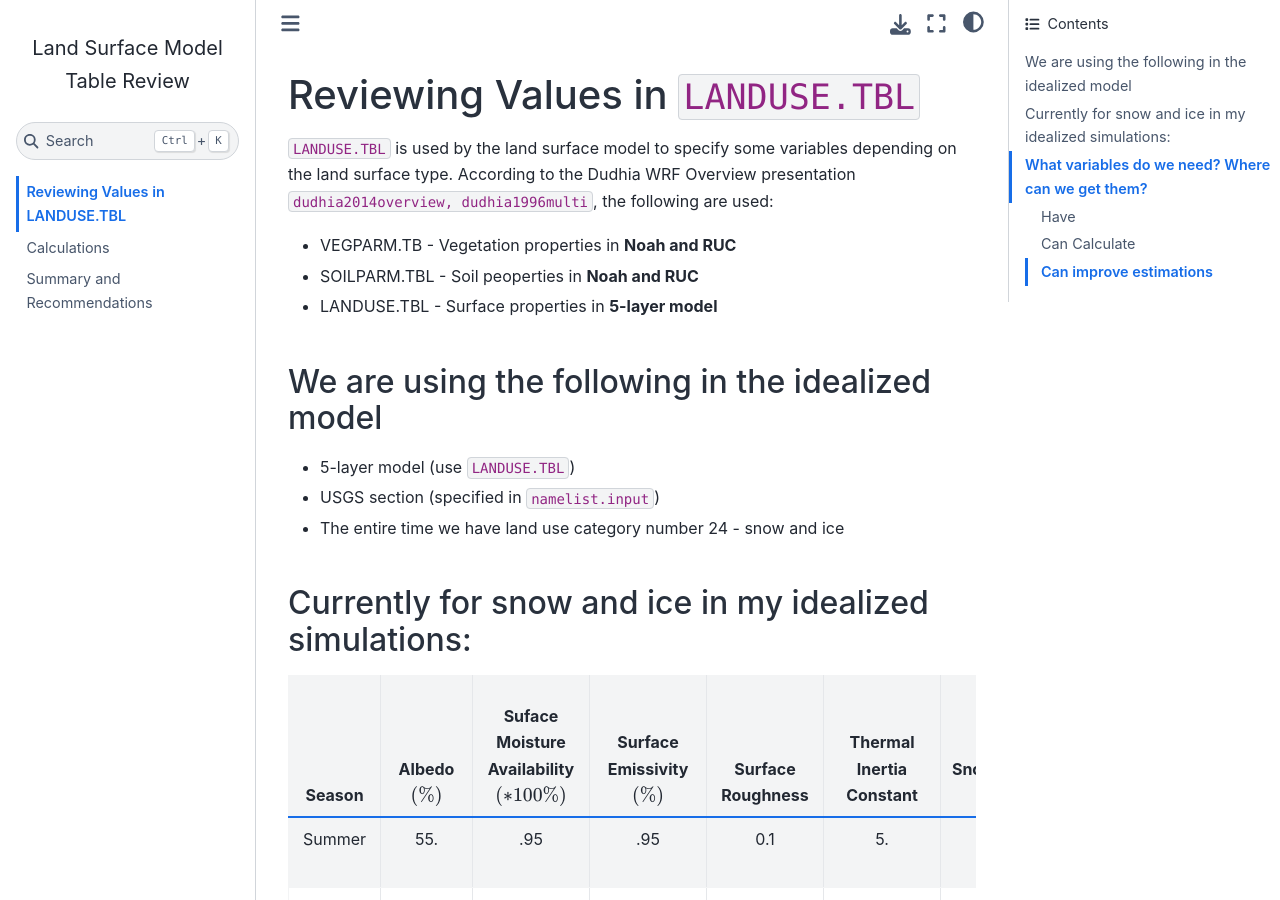
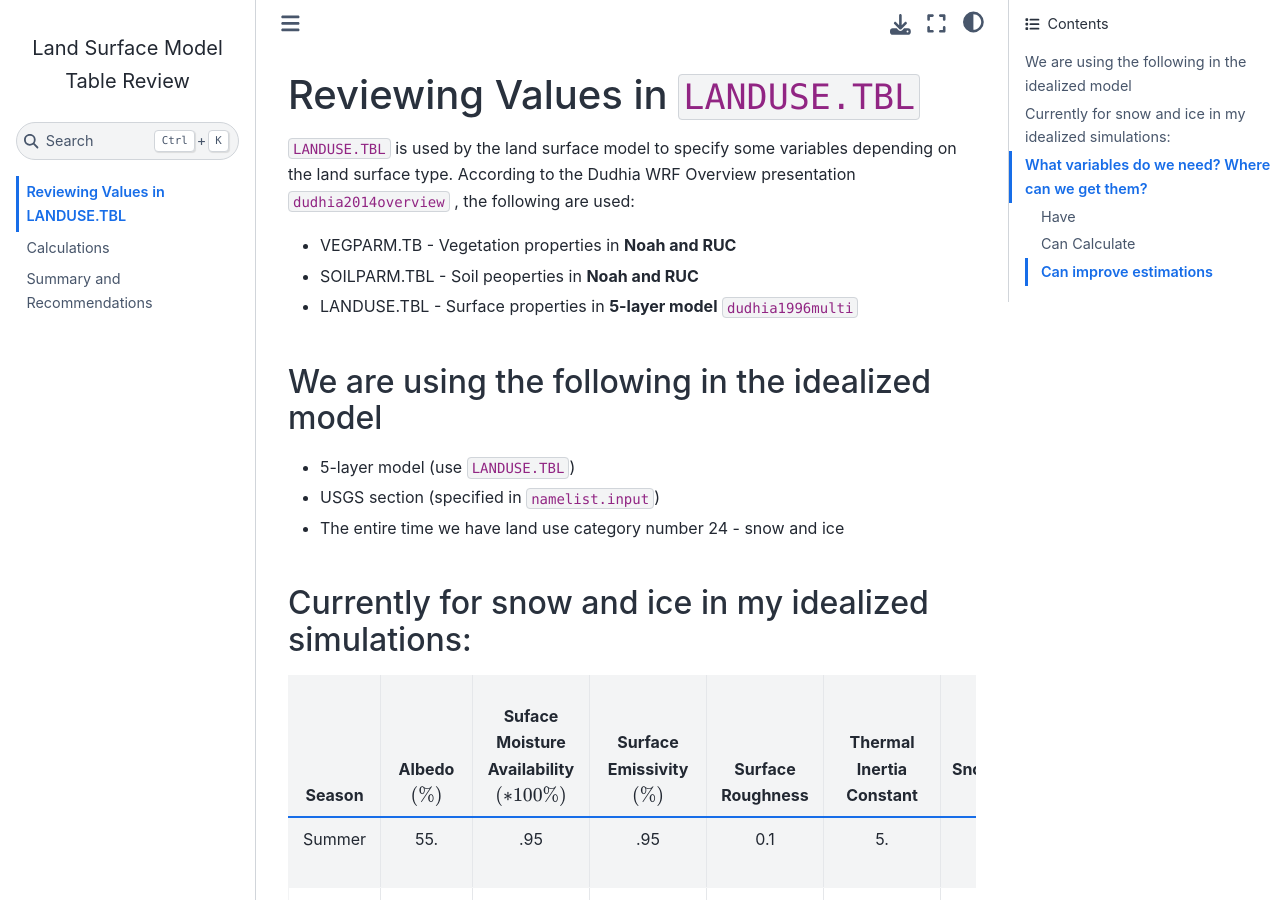
Before and after one commit to sarahymurphy/wrf_landusetbl_sensitivity, a Jupyter Book: the page built from intro.md, in a window 1280 px wide and 900 px high. Built offline with Jupyter Book 1.0.4 settings and Sphinx 7.4.7 and the Sphinx Book theme 1.1.4, drawn with Linux system fonts in a browser that asks for light colours; cross-references to code outside the pages are shown as plain code; some of the changed lines change nothing that is shown.

Commit message:
pushed by script

```diff
--- a/intro.md
+++ b/intro.md
@@ -1,9 +1,9 @@
 # Reviewing Values in `LANDUSE.TBL`
 
-`LANDUSE.TBL` is used by the land surface model to specify some variables depending on the land surface type. According to the Dudhia WRF Overview presentation {cite}`dudhia2014overview, dudhia1996multi`, the following are used:
+`LANDUSE.TBL` is used by the land surface model to specify some variables depending on the land surface type. According to the Dudhia WRF Overview presentation {cite}`dudhia2014overview` , the following are used:
 - VEGPARM.TB - Vegetation properties in **Noah and RUC**
 - SOILPARM.TBL - Soil peoperties in **Noah and RUC**
-- LANDUSE.TBL - Surface properties in **5-layer model**
+- LANDUSE.TBL - Surface properties in **5-layer model** {cite}`dudhia1996multi`
 
 ## We are using the following in the idealized model
 - 5-layer model (use `LANDUSE.TBL`)
--- a/references.bib
+++ b/references.bib
@@ -2,27 +2,32 @@
 
 
 @article{dudhia2014overview,
-  title={Overview of WRF physics},
-  author={Dudhia, Jimy},
-  journal={University Corporation for Atmospheric Research, Boulder, CO, http://www2.mmm.ucar.edu/wrf/users/tutorial/201401/Physics\_full.pdf},
-  year={2014}}
+  title = {Overview of WRF physics},
+  author = {Dudhia, Jimy},
+  journal = {University Corporation for Atmospheric Research},
+  address = {Boulder, CO},
+  url = {http://www2.mmm.ucar.edu/wrf/users/tutorial/201401/Physics\_full.pdf}
+  year = {2014}}
 
-@inproceedings{dudhia1996multi,
-  title={A multi-layer soil temperature model for MM5},
-  author={Dudhia, Jimy},
-  booktitle={Preprints, The Sixth PSU/NCAR mesoscale model users’ workshop},
-  pages={22--24},
-  year={1996}}
+@article{dudhia1996multi,
+  title = {A multi-layer soil temperature model for MM5},
+  author = {Dudhia, Jimy},
+  booktitle = {Preprints, The Sixth PSU/NCAR mesoscale model users’ workshop},
+  pages = {22--24},
+  url = {https://www.researchgate.net/profile/Jimy-Dudhia/publication/259865197_A_Multi-layer_Soil_Temperature_Model_for_MM5/links/0046352e307710e99c000000/A-Multi-layer-Soil-Temperature-Model-for-MM5.pdf}
+  year = {1996}}
 
 @manual{eproman,
   title = {EddyPro version 7.0 Help and User's Guide},
   author = {LI-COR},
   address = {Lincoln, NE},
   year = {2021},
+  url = {https://www.licor.com/documents/1ium2zmwm6hl36yz9bu4},
   pages = {5-70}}
 
 @manual{camdoc,
   title = {CAM5 Scientific Guide Ch. 8 Sea Ice Thermodynamics},
+  url = {https://ncar.github.io/CAM/doc/build/html/cam5_scientific_guide/sea_ice.html},
   author = {UCAR},
   address = {Boulder, CO},
   year = {2017}}
```
